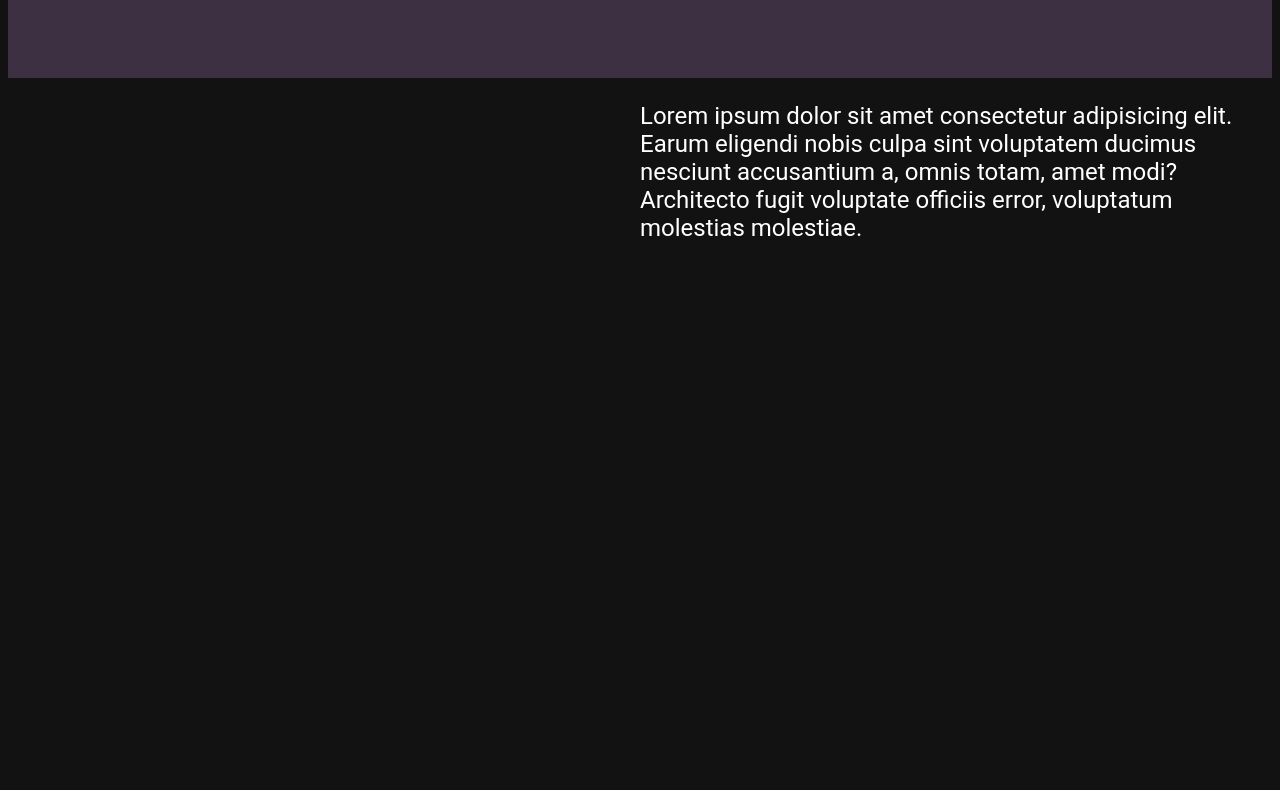
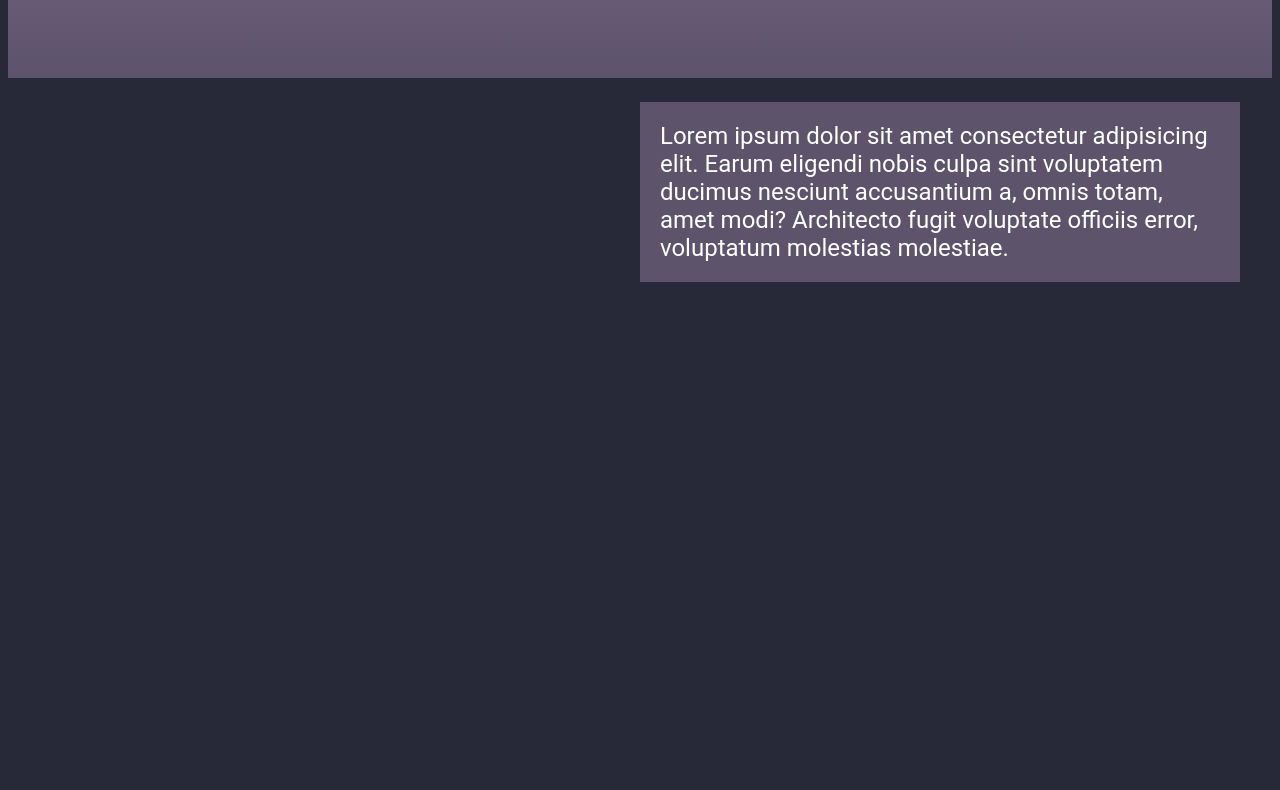
Before and after one commit to Mia0013/parsinglife, a plain HTML site: page index.html in a window 1280 px wide. Shown: the part 193-983 px from the top of the page. Drawn offline with Linux system fonts and the light colour scheme; a web font is replaced by a local one.

Commit message:
New color theme, grid layout

```diff
--- a/index.css
+++ b/index.css
@@ -1,15 +1,30 @@
 :root {
     --black: #121212;
     --white: #ffffff;
-    --purple: #3d3042;
+    --bg: #272838;
+    --header-l: #7D6B91;
+    --header-r: #5D536B;
 }
 
 
 body {
-    background-color: var(--black);
+    background-color: var(--bg);
     color: var(--white);
     font-family: "Roboto";
 }
+
+body::-webkit-scrollbar {
+    width: 0.5rem;
+  }
+
+  body::-webkit-scrollbar-track {
+    background: var(--header-r);
+  }
+
+  body::-webkit-scrollbar-thumb {
+     background: var(--header-l);/*#7d0f1f;*/
+
+  }
 
 .text-header {
     font-size: 3em;
@@ -19,6 +34,8 @@ body {
 .text-paragraph {
     font-size: 1.5em;
     text-align: match-parent;
+    background:  var(--header-r);
+    padding: 20px;
 }
 
 @font-face {
@@ -34,6 +51,7 @@ body {
     margin-top: 40;
     display: grid;
     grid-template-columns: 50% 50%;
+    grid-auto-flow: column;
 }
 
 #page-container {
@@ -47,17 +65,22 @@ body {
     margin-right: 0;
     padding: 30px;
     text-align: center;
-    background: var(--purple);
+    background: linear-gradient(var(--header-l), var(--header-r));
     color: var(--white);
     font-size: 4em;
 }
 
-.big-img {
+.image-left {
     text-align: center;
     justify-content: center;
+
 }
 
 .flex {
     display: flex;
     justify-content: center;
 }
+
+.text-paragraph .image-left {
+    padding: 4em;
+}
--- a/index.html
+++ b/index.html
@@ -5,7 +5,7 @@
 <head>
     <meta charset="UTF-8">
     <meta name="viewport" content="width=device-width, initial-scale=1.0">
-    <title>I love evie</title>  <!--This is the title of the tab-->
+    <title>parsing life</title>  <!--This is the title of the tab-->
     <link rel="stylesheet" href="index.css">
 </head>
 
```
